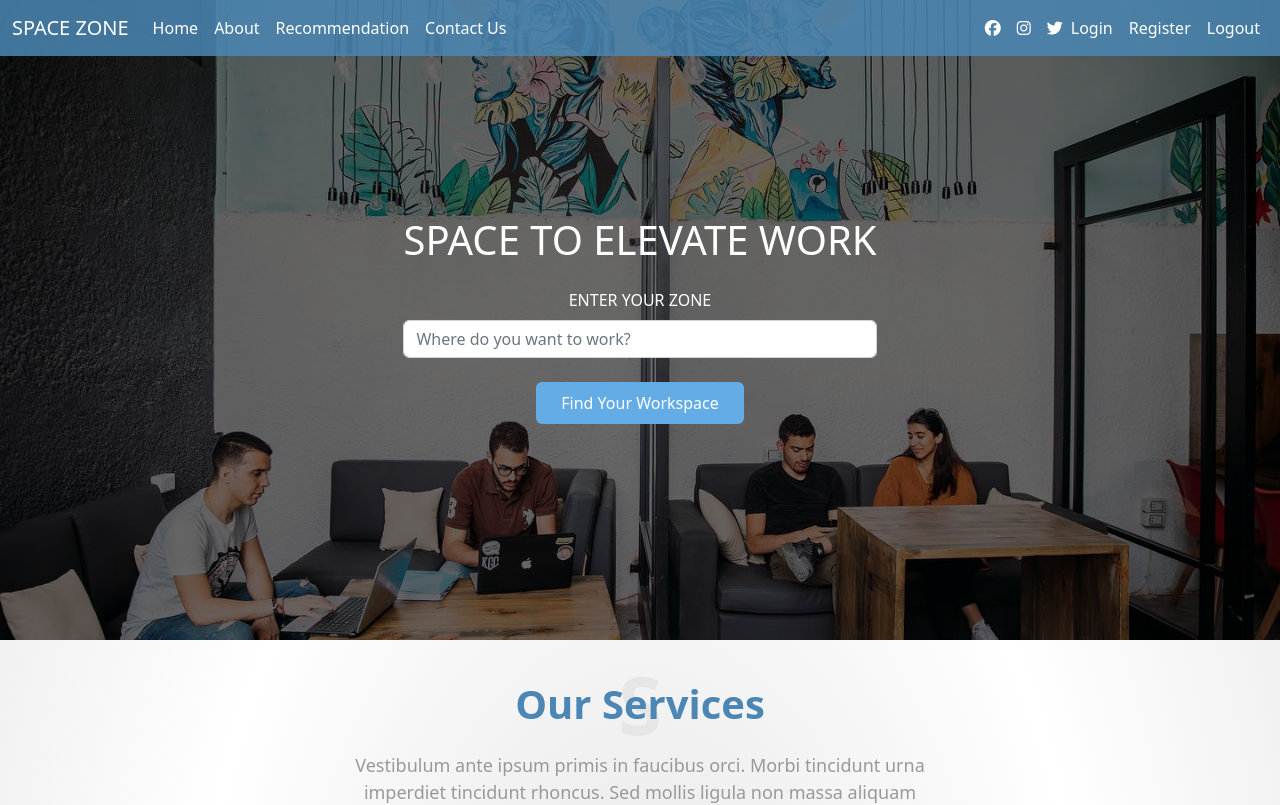
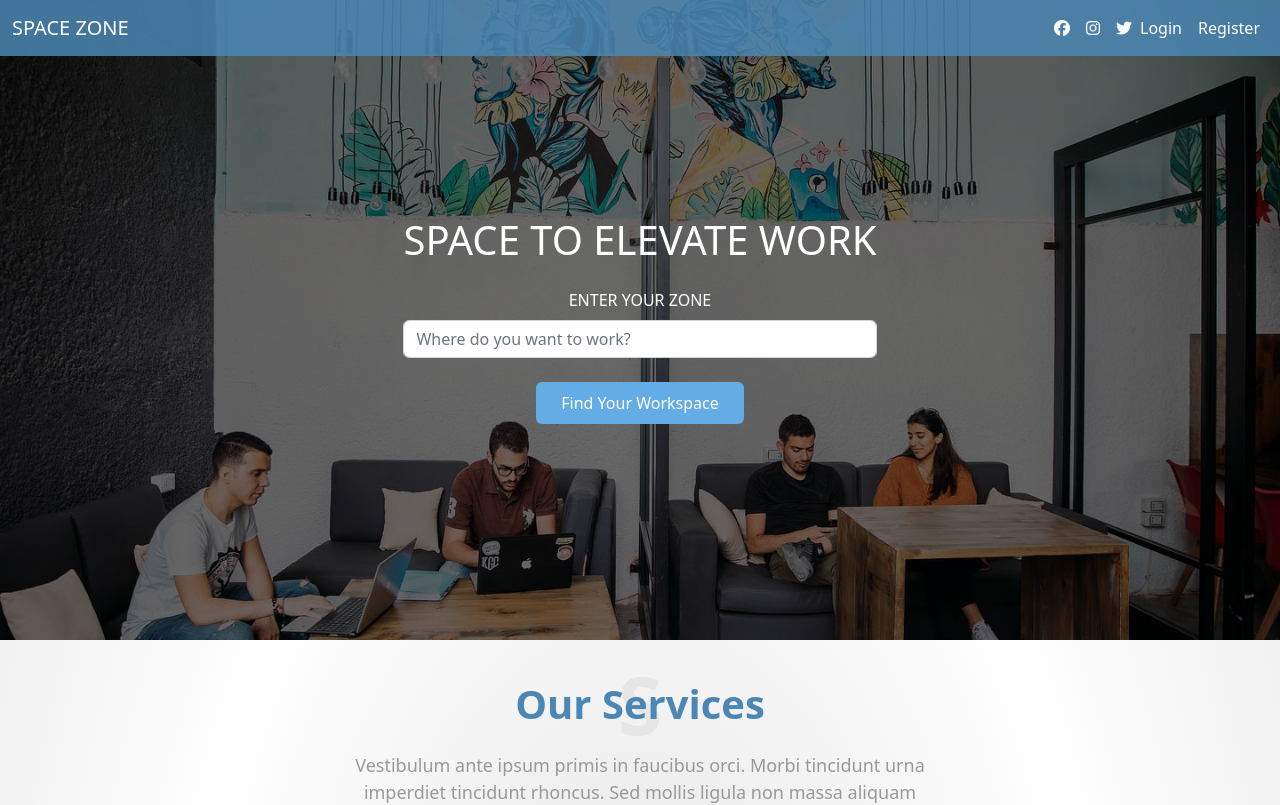
Before and after one commit to ayaelsherif21/SzFront, a React (Create React App) app: page / in a window 1280 px wide. Shown: the top 805 px of the page. Built offline with nearby package versions, Linux system fonts and the light colour scheme.

Commit message:
show & hide navbar

```diff
--- a/src/components/App/App.jsx
+++ b/src/components/App/App.jsx
@@ -26,7 +26,7 @@ function App() {
     let token = localStorage.getItem("token");
     let decoded = jwtDecode(token);
     setLoginData(decoded);
-    console.log(loginData)
+    // console.log(loginData)
   }
   useEffect(()=>{
     if(localStorage.getItem("token"))
@@ -36,7 +36,7 @@ function App() {
   },[])
   return (
     <>
-      <Navbar />
+      <Navbar loginData={loginData} />
 
       <Routes>
         <Route path='/' element={<Home />}></Route>
--- a/src/components/Navbar/Navbar.jsx
+++ b/src/components/Navbar/Navbar.jsx
@@ -2,7 +2,8 @@ import React from 'react'
 import { Link } from 'react-router-dom'
 import styles from './Navbar.module.css'
 
-export default function Navbar() {
+export default function Navbar({loginData}) {
+  console.log(loginData)
   return (
     <nav className={`navbar navbar-expand-lg fixed-top navbar-light text-white ${styles.navBg}`}>
       <div className="container-fluid">
@@ -11,7 +12,7 @@ export default function Navbar() {
         </button>
         <a className="navbar-brand text-white" href="#">SPACE ZONE</a>
         <div className={`collapse navbar-collapse  ${styles.items}`} id="navbarTogglerDemo03">
-          <ul className="navbar-nav me-auto mb-2 mb-lg-0">
+         {loginData? <ul className="navbar-nav me-auto mb-2 mb-lg-0">
             <li className="nav-item active">
               <Link className="nav-link text-white" to="Home">Home <span className="sr-only">(current)</span></Link>
             </li>
@@ -21,38 +22,38 @@ export default function Navbar() {
             <li className="nav-item">
               <Link className="nav-link text-white" to="Recommendation">Recommendation</Link>
             </li>
-            {/* <li className="nav-item">
-  <Link className="nav-link text-white" to="WorkSpace">WorkSpace</Link>
-</li> */}
+           {/* <li className="nav-item">
+            <Link className="nav-link text-white" to="WorkSpace">WorkSpace</Link>
+           </li> */}
             <li className="nav-item">
               <Link className="nav-link  text-white" to="Contact">Contact Us</Link>
             </li>
-          </ul>
-          <ul className='list-unstyled d-flex mb-lg-0'>
+          </ul> : ""}
+
+          <ul className='list-unstyled d-flex mb-lg-0 ms-auto align-items-center'>
+           {/* {loginData? (
+           <h6 className="mx-3 my-0">Hello {loginData.userName + " "}</h6>)
+           : ("")} */}
             <div className="social-Links d-flex align-items-center">
               <i className='fab fa-facebook'></i>
               <i className='fab fa-instagram mx-3'></i>
               <i className='fab fa-twitter'></i>
 
             </div>
+           {!loginData?
+           <>
             <li className="nav-item mx-2">
               <Link className="nav-link" to="Login">Login</Link>
             </li>
             <li className="nav-item mx-2">
               <Link className="nav-link" to="Register">Register</Link>
             </li>
-            {/* <li className="nav-item mx-2">
-  <Link className="nav-link" to="Osignup">Owner Signup</Link>
-</li>
-<li className="nav-item mx-2">
-  <Link className="nav-link" to="Ologin">Owner Login</Link>
-</li>
-<li className="nav-item mx-2">
-  <Link className="nav-link" to="ResetPassword">Reset</Link>
-</li> */}
-            <li className="nav-item mx-2">
-              <Link className="nav-link" to="Login">Logout</Link>
-            </li>
+           </>
+           : <li className="nav-item mx-2">
+           <Link className="nav-link" to="Login">Logout</Link>
+         </li>}
+
+
           </ul>
         </div>
       </div>
```
